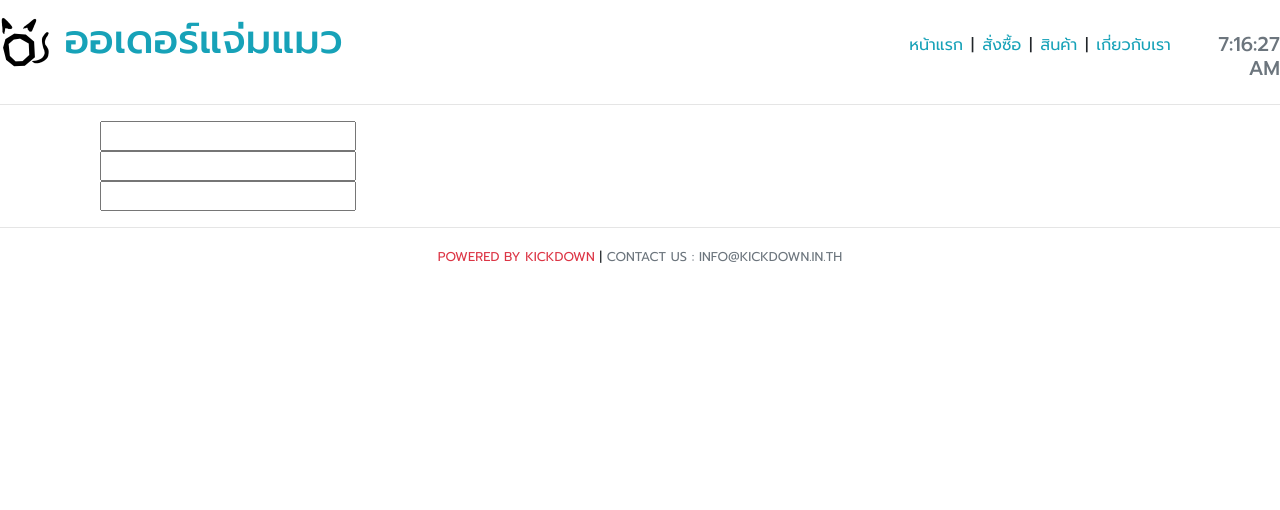
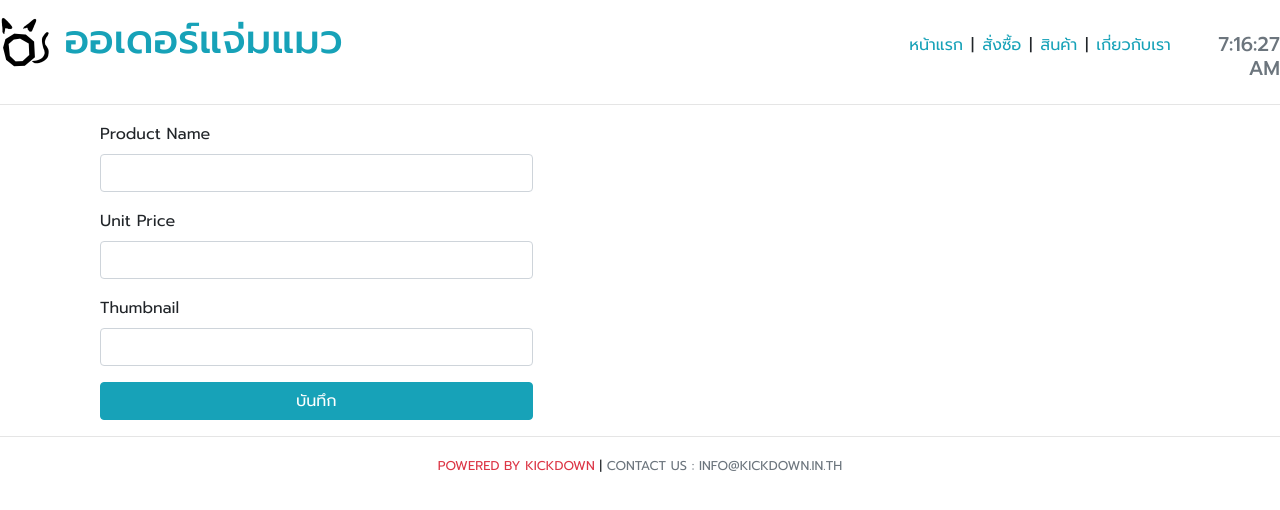
Before and after one commit to poomer123/react-product-management, a React (Create React App) app: page /product/add in a window 1280 px wide. Shown: the top 510 px of the page. Built offline with nearby package versions, Linux system fonts and the light colour scheme.

Commit message:
การใช้ Field Component #2

```diff
--- /dev/null
+++ b/src/components/common/FormField.js
@@ -0,0 +1,10 @@
+import React from 'react'
+
+export default ({ input, label, type, required}) => {
+    return (
+        <div className='form-group'>
+            <label className='title' htmlFor={input.name}>{label}</label>
+            <input type={type} required={required} {...input} className='form-control' />
+        </div>
+    )
+}
--- /dev/null
+++ b/src/components/product/FormFields.js
@@ -0,0 +1,5 @@
+export const productFormFields = [
+    {label: 'Product Name', name: 'productName', type: 'text', required: true},
+    {label: 'Unit Price', name: 'unitPrice', type: 'number', required: true},
+    {label: 'Thumbnail', name: 'thumbnail', type: 'text', required: true}
+]
--- a/src/components/product/ProductForm.js
+++ b/src/components/product/ProductForm.js
@@ -1,17 +1,14 @@
 import React, { Component } from 'react'
 import { reduxForm, Field } from 'redux-form'
+import FormField from '../common/FormField'
+import { productFormFields } from './FormFields'
 
 class ProductForm extends Component {
 
-    renderFields() {
-        const formFields = [
-            {name: 'productName', type: 'text'},
-            {name: 'unitPrice', type: 'number'},
-            {name: 'thumbnail', type: 'text'}
-        ]
-        return formFields.map(({name, type}) => {
+    renderFields(productFormFields) {
+        return productFormFields.map(({label, name, type, required},i) => {
             return (
-                <Field name={name} type={type} component='input' />
+                <Field key={i} label={label} name={name} type={type} required={required} component={FormField} />
             )
         })
     }
@@ -19,7 +16,8 @@ class ProductForm extends Component {
     render() {
         return (
             <form>
-                {this.renderFields()}
+                {this.renderFields(productFormFields)}
+                <button className='btn btn-block btn-info title' type='submit'>บันทึก</button>
             </form>
         )
     }
```
